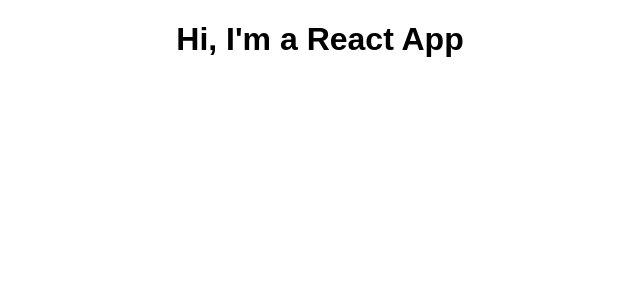
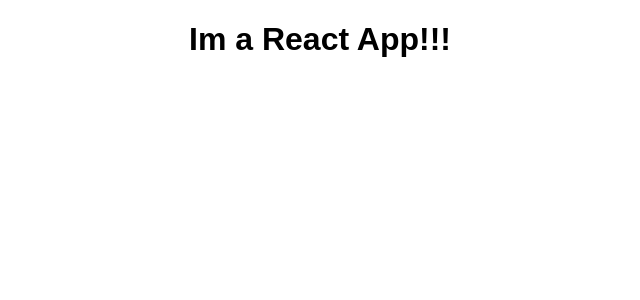
Before and after one commit to filescoder/react, a React (Create React App) app in the folder react-complete-guide/: page / in a window 1280 px wide. Shown: the top 300 px of the page, without its empty margins (320-960 px from the left). Built offline with nearby package versions, Linux system fonts and the light colour scheme.

Commit message:
3.6 - Understanding JSX

```diff
--- a/react-complete-guide/src/App.js
+++ b/react-complete-guide/src/App.js
@@ -4,11 +4,12 @@
 
 class App extends Component {
   render() {
-    return (
-      <div className="App">
-        <h1>Hi, I'm a React App</h1>
-      </div>
-    );
+    // return (
+    //   <div className="App">
+    //     <h1>Hi, I'm a React App</h1>
+    //   </div>
+    // );
+    return React.createElement('div', {className: 'App'}, React.createElement('h1', null, 'I\m a React App!!!'));
   }
 }
 
```
